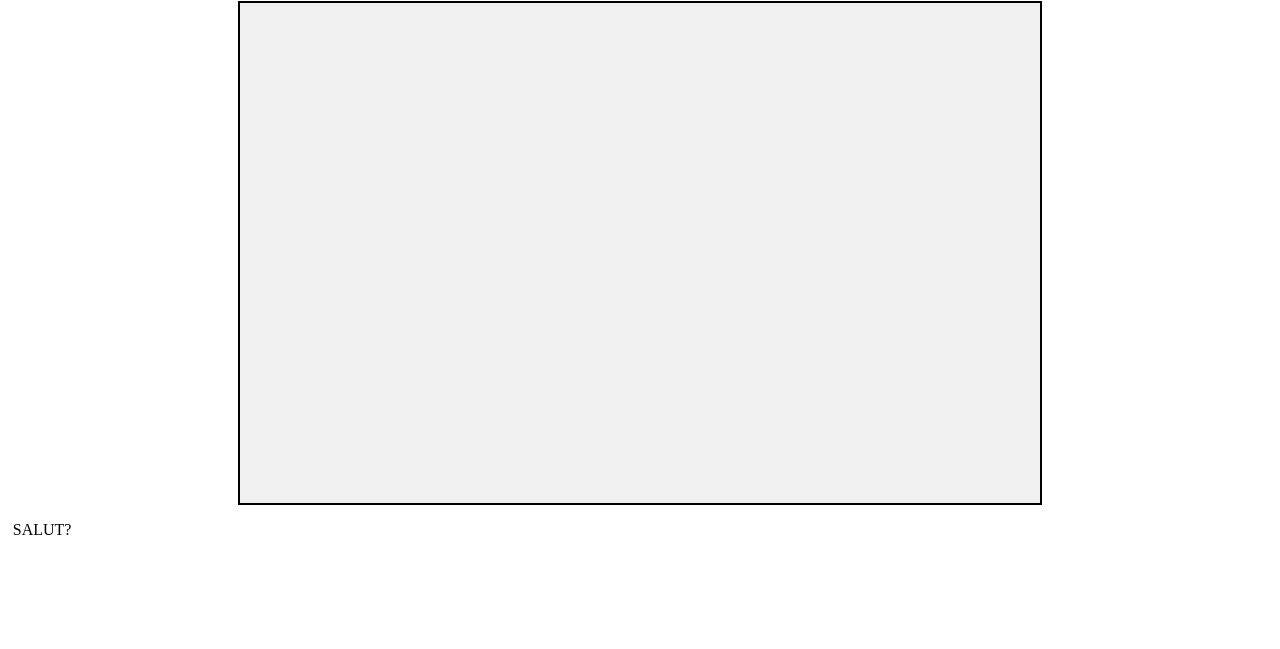
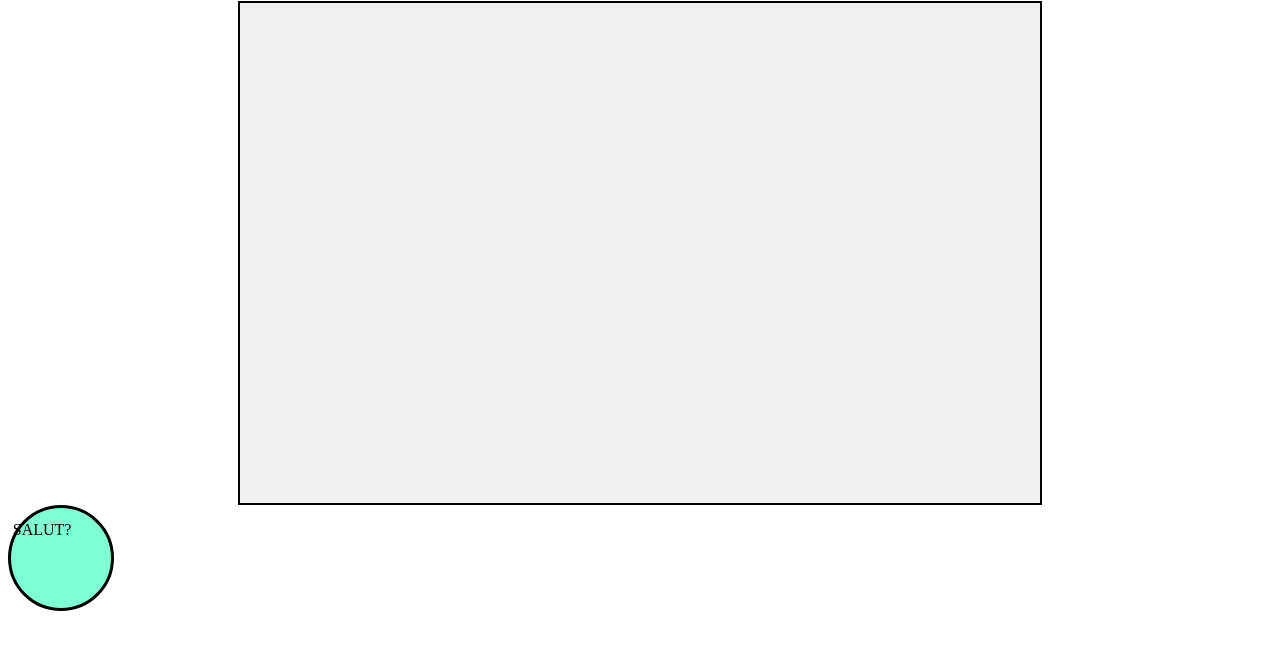
Before and after one commit to SemolinaWtvr/Formation-Bootcamp, a website with bundled scripts: page src/index.html in a window 1280 px wide. Shown: the part 87-736 px from the top of the page. Built offline with nearby package versions, Linux system fonts and the light colour scheme.

Commit message:
leFameuxBob

```diff
--- a/modules/rebond.js
+++ b/modules/rebond.js
@@ -1,9 +1,17 @@
 function hello () {
+
+
+
+
+
+
     let bob = document.createElement('p');
     document.body.append(bob);
 
     bob.id = "leFameuxBob";
     bob.textContent = "SALUT?";
+
+    bob.addEventListener("click", console.log("coucou"))
 }
 
 export default hello;
--- a/src/index.html
+++ b/src/index.html
@@ -12,5 +12,6 @@
         <h1 id="Titre">Pong Game</h1>
         <canvas id='canva' width="800" height="500"></canvas>
     </div>
+    <div id="ball"></div>
 </body>
 </html>
--- a/src/style.css
+++ b/src/style.css
@@ -20,8 +20,19 @@
     position: fixed;
     left: 1vw;
     transition: linear 10s;
+    user-select: none;
 }
 
 #leFameuxBob:hover {
     left: 100vw;
 }
+
+#ball {
+    position: fixed;
+
+    width: 100px;
+    height: 100px;
+    background-color: aquamarine;
+    border-radius: 50%;
+    border: solid 3px;
+}
```
